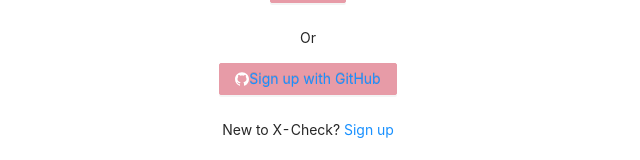
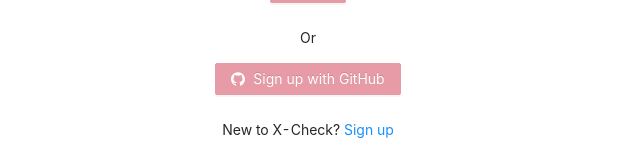
Before and after one commit to Nikita3026/xcheck, a React (Create React App) app in the folder xcheck/: page / in a window 1280 px wide. Shown: the part 448-608 px from the top of the page, without its empty margins (332-972 px from the left). Built offline with nearby package versions, Linux system fonts and the light colour scheme.

Commit message:
fix:netlify routing

```diff
--- a/xcheck/src/components/AuthorizationComponent/Modal.tsx
+++ b/xcheck/src/components/AuthorizationComponent/Modal.tsx
@@ -49,8 +49,7 @@ class ModalComponent extends Component<{ text:string, isGithubOAuth: Function},
     return (
       <>
         <Button type="primary" onClick={this.showModal}>
-            <GithubFilled/><a href={githubAuthConst.githubHref}>
-          {this.props.text}</a>
+            <GithubFilled/> {this.props.text}
         </Button>
         <Modal
           title="Please select your role"
--- a/xcheck/src/components/TasksPage/TasksPage.tsx
+++ b/xcheck/src/components/TasksPage/TasksPage.tsx
@@ -1,9 +1,7 @@
 import React, { Component } from 'react'
 import Navbar from '../Navbar/Navbar'
 import TasksList from './TasksList'
-import axios from "axios"
 import Requests from '../../utils/requests/requests'
-import {githubAuthConst} from '../AuthorizationComponent/AuthConstants'
 interface Props {
     history:object
 }
@@ -15,6 +13,7 @@ export class TasksPage extends Component<Props,{}> {
     request = new Requests();
      componentDidMount = async () : Promise<any> => {
         const code :any = window.location.href.match(/\?code=(.*)/);
+        console.log(code)
         if(code){
           const accessToken = await this.request.addOAuthToken(code[1]);
           console.log(accessToken)
```
Also changed, not shown: 1 other file (tests, documents, lock files or other folders).
